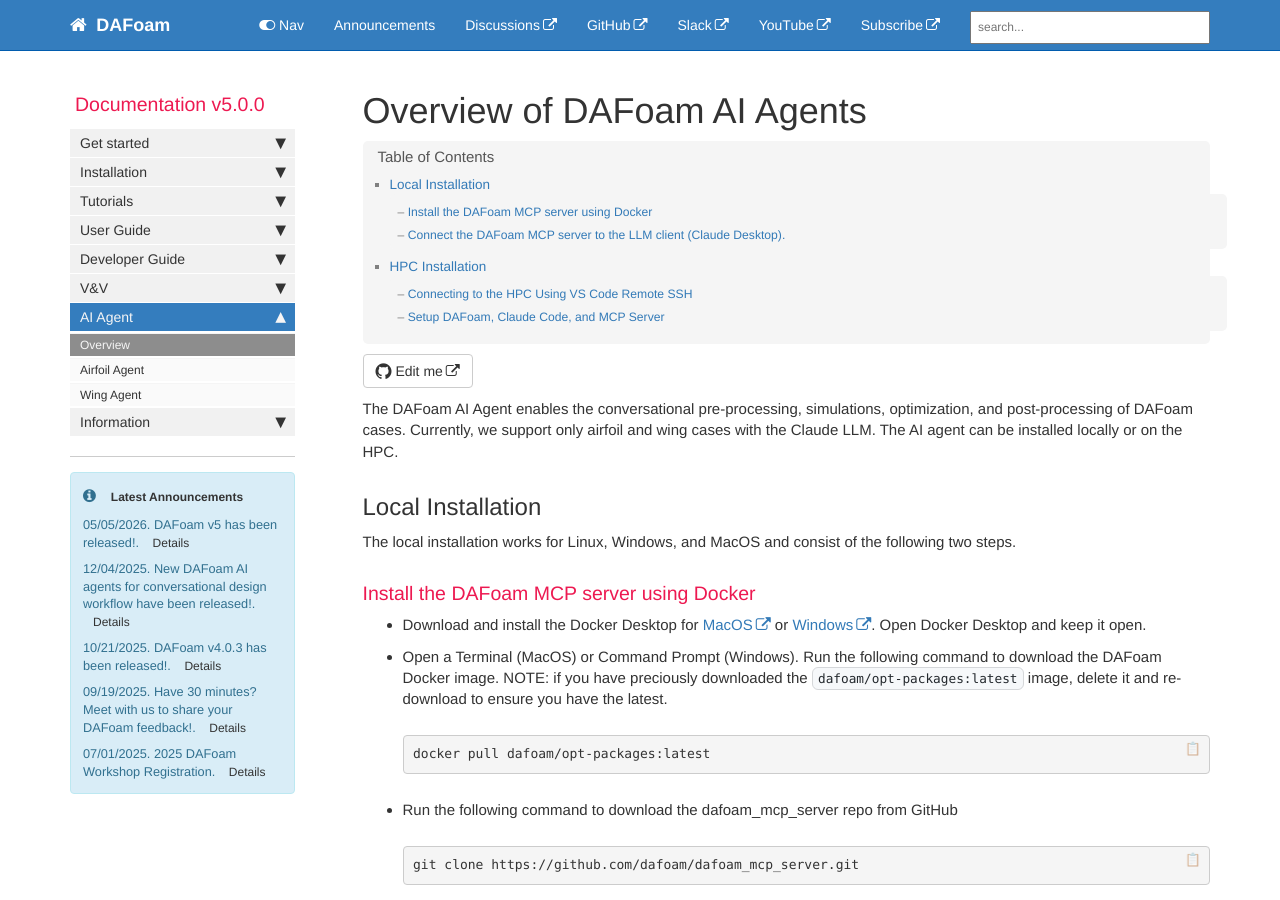
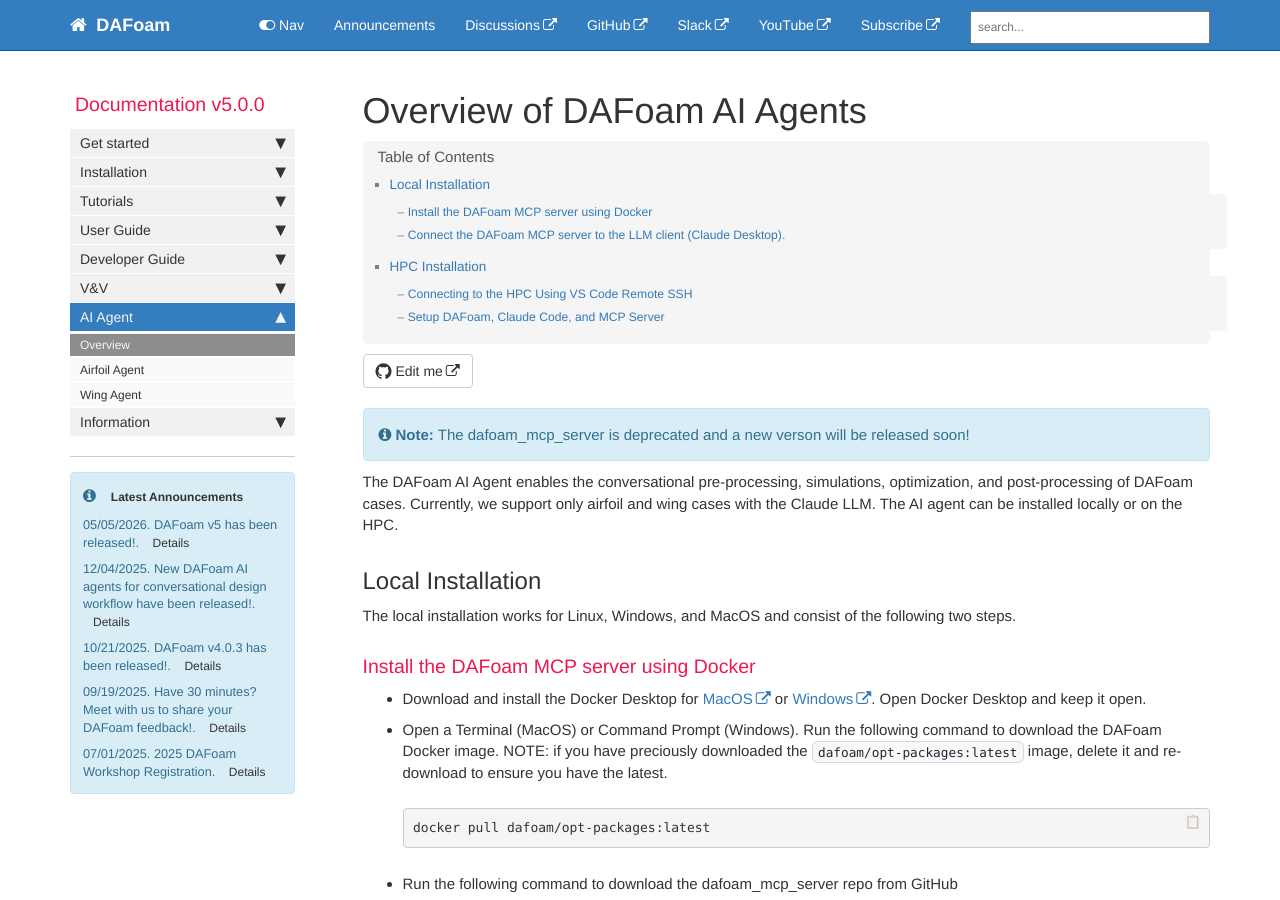
Before and after one commit to DAFoam/DAFoam.github.io, a Jekyll site: the page built from pages/mydoc/mydoc_ai_assistant_overview.md, in a window 1280 px wide and 900 px high. Built offline with Jekyll 4.4.1, drawn with Linux system fonts in a browser that asks for light colours; comment, search, counter and statistics services are not loaded.

Commit message:
content update

```diff
--- a/pages/mydoc/mydoc_ai_assistant_overview.md
+++ b/pages/mydoc/mydoc_ai_assistant_overview.md
@@ -6,6 +6,8 @@ sidebar: mydoc_sidebar
 permalink: ai-agent-overview.html
 folder: mydoc
 ---
+
+{% include note.html content="The dafoam_mcp_server is deprecated and a new verson will be released soon!" %}
 
 The DAFoam AI Agent enables the conversational pre-processing, simulations, optimization, and post-processing of DAFoam cases. Currently, we support only airfoil and wing cases with the Claude LLM. The AI agent can be installed locally or on the HPC.
 
```
